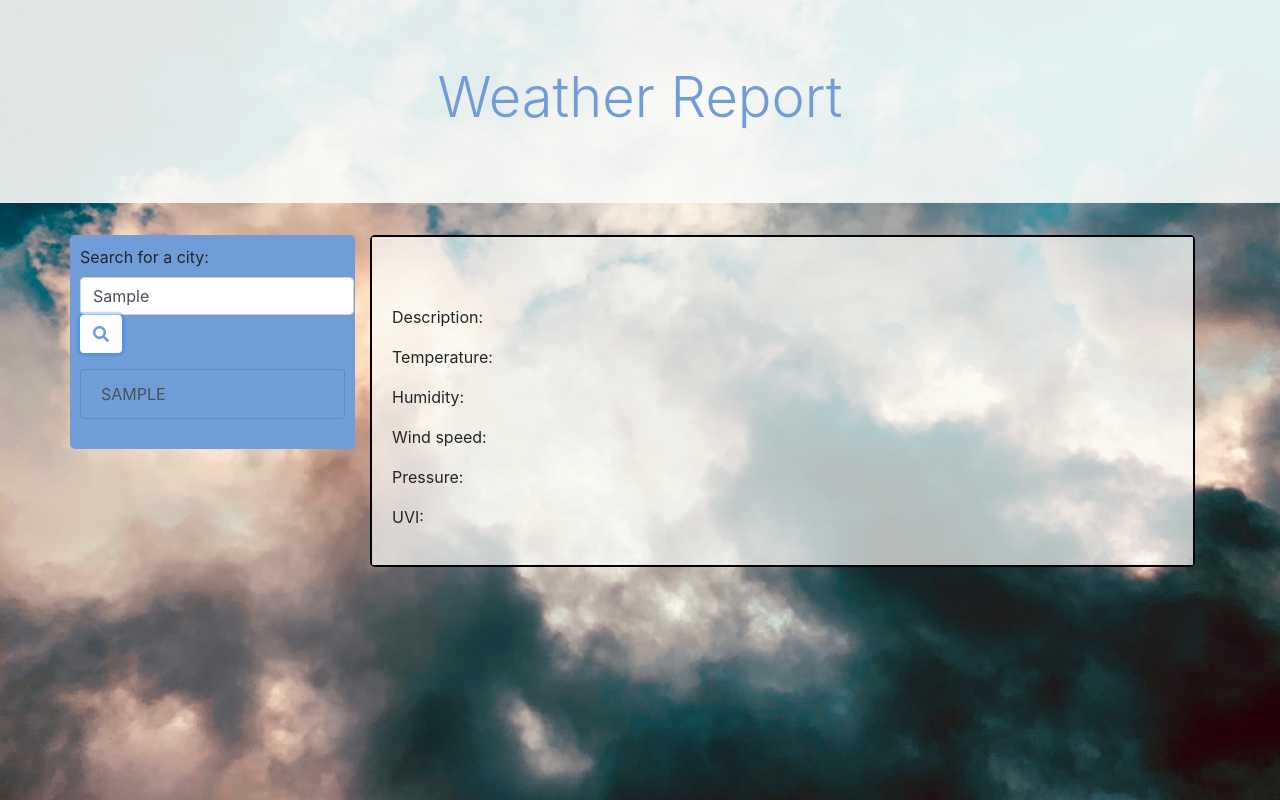
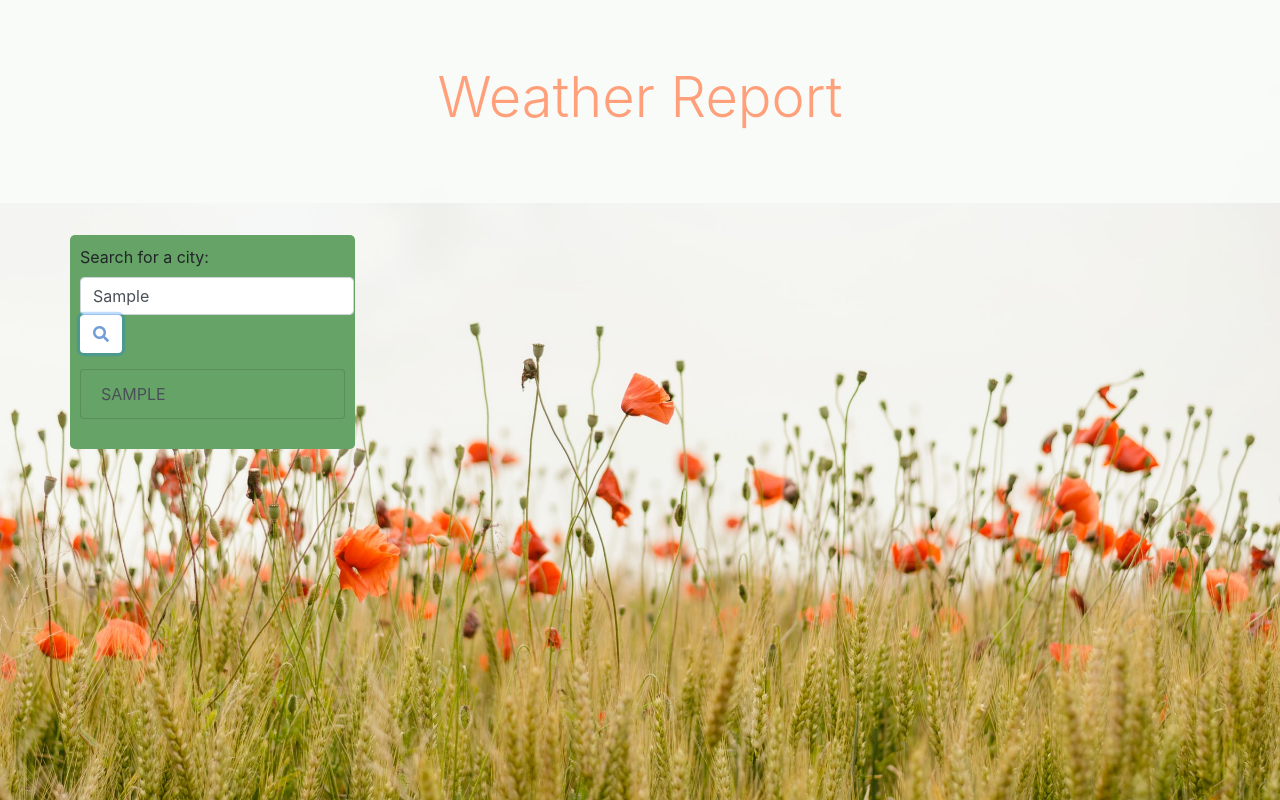
Before and after one commit to las348/APICons, a plain HTML site: page index.html in a window 1280 px wide. Both pictures are taken after typing "Sample" into the empty fields and a click on the button 100 px from the left and 334 px from the top of the page. Drawn offline with nearby package versions, Linux system fonts and the light colour scheme; no server answers.

Commit message:
hide current

```diff
--- a/index.html
+++ b/index.html
@@ -48,7 +48,7 @@
             <div class="col-lg-9">
 
                 <!-- Current dashboard city -->
-                <div class="city-info">
+                <div class="city-info hide">
                     <!-- City header -->
                     <header class="inline">
                         <h3 class="city"></h3>
--- a/script.js
+++ b/script.js
@@ -78,6 +78,8 @@ $(document).ready(function () {
             url: queryURL,
             method: "GET"
         }).then(function (response) {
+            $(".city-info").removeClass("hide");
+            $(".city-info").addClass("show");
 
             // Get data for today's weather
             $(".city").html(response.name);
@@ -130,10 +132,10 @@ $(document).ready(function () {
                     var day4 = NowMoment.add(1, 'day').format('MM/DD');
                     var day5 = NowMoment.add(1, 'day').format('MM/DD');
 
-                    $(".forecast").text("6 Day Forecast").css("background-color", "rgb(112, 157, 216)");
+                    $(".forecast").text("6 Day Forecast").css("background-color", "rgb(102, 163, 102)");
 
                     $(".mb-4").removeClass("hide");
-                    $(".mb-4").addClass("showForecast");
+                    $(".mb-4").addClass("show");
 
                     // Convert the temp to fahrenheit
                     var temp0 = parseInt((response.daily[0].temp.day - 273.15) * 1.80 + 32);
--- a/style.css
+++ b/style.css
@@ -1,5 +1,5 @@
 body {
-  background-image: url("weather2.jpg");
+  background-image: url("background.jpg");
   background-repeat: no-repeat;
   background-position: center;
   background-size: cover;
@@ -8,14 +8,14 @@ body {
 .jumbotron {
   background-color: rgba(250, 252, 250, 0.9);
   text-align: center;
-  color: rgb(112, 157, 216);
+  color: lightsalmon;
   font-weight: bold;
 }
 
 /* Cities column */
 .cities {
   float: left;
-  background-color: rgb(112, 157, 216);
+  background-color: rgb(102, 163, 102);
   margin-bottom: 20px;
   border-radius: 5px;
   padding: 10px;
@@ -29,7 +29,7 @@ body {
 
 /* City buttons */
 .list-group-item {
-  background-color: rgb(112, 157, 216);
+  background-color: rgb(102, 163, 102);
 }
 
 /* Current city data */
@@ -48,7 +48,7 @@ body {
 
 /* Current data */
 .data {
-  background: rgba(250, 252, 250, 0.7);
+  background: rgb(102,163,102 0.7);
   padding: 20px;
 }
 
@@ -84,7 +84,7 @@ body {
 /* Elements in data class */
 .d {
   font-size: larger;
-  color: rgb(112, 157, 216);
+  color: rgb(102, 163, 102);
 }
 
 .uv-index {
```
Also changed, not shown: background.jpg (added).
